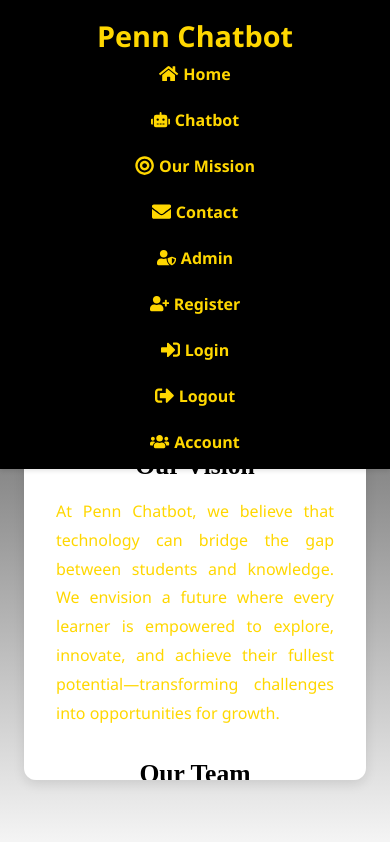
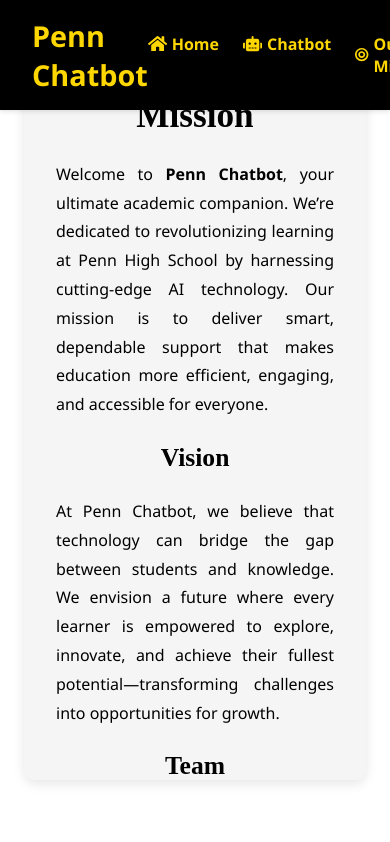
Before and after one commit to vmanukyann/PennAI, a React (Create React App) app in the folder client/: page /about in a window 390 px wide. Built offline with nearby package versions, Linux system fonts and the light colour scheme.

Commit message:
About Fixed

```diff
--- a/client/src/About Page/About.css
+++ b/client/src/About Page/About.css
@@ -1,29 +1,20 @@
-/* Define CSS Variables for Consistency */
-:root {
-  --primary-color: #000000; /* Black background */
-  --secondary-color: #ffffff; /* White or gold accent */
-  --text-color: #000000; /* Make text white for visibility on black */
-  --bg-gradient: linear-gradient(180deg, #000000 0%, #f5f5f5 100%);
-  --shadow-light: rgba(0, 0, 0, 0.1);
-  --shadow-heavy: rgba(0, 0, 0, 0.15);
-  --transition-speed: 0.3s;
-  --card-bg: #ffffff;
-  --card-shadow: 0 8px 16px rgba(0, 0, 0, 0.1);
-}
-
 /* General Styles */
+/* Ensure the body takes full height and width */
 html, body {
   height: 100%;
+  width: 100%;
   overflow: hidden;
 }
 
 body {
-  font-family: 'Montserrat', 'Arial', sans-serif;
+  font-family: 'Arial', sans-serif;
   margin: 0;
   padding: 0;
-  background-color: #000000;
-  color: #000000;
+  background-color: #ffffff; /* White background */
+  color: #000000; /* Black text */
+
 }
+
 
 /* Navbar */
 .navbar {
@@ -31,9 +22,9 @@ body {
   justify-content: space-between;
   align-items: center;
   padding: 1rem 2rem;
-  background-color: var(--primary-color);
-  color: var(--secondary-color);
-  box-shadow: 0 2px 6px var(--shadow-light);
+  background-color: #000000; /* Primary black */
+  color: #000000; /* Black text (adjusted from gold) */
+  box-shadow: 0 2px 6px rgba(0, 0, 0, 0.1);
   position: sticky;
   top: 0;
   z-index: 100;
@@ -43,8 +34,8 @@ body {
   font-size: 1.8rem;
   font-weight: bold;
   cursor: pointer;
-  color: var(--secondary-color);
-  transition: transform var(--transition-speed) ease;
+  color: #000000; /* Black text */
+  transition: transform 0.3s ease;
 }
 
 .nav-logo:hover {
@@ -65,33 +56,33 @@ body {
 
 .nav-links a {
   text-decoration: none;
-  color: var(--secondary-color);
+  color: #000000; /* Black text */
   font-size: 1rem;
-  transition: color var(--transition-speed) ease, transform var(--transition-speed) ease;
+  transition: color 0.3s ease, transform 0.3s ease;
 }
 
 .nav-links a:hover {
-  color: #000000; /* Still black on hover */
+  color: #333333; /* Slightly lighter black for hover */
   transform: translateY(-2px);
 }
 
-/* About Us Page */
-.about-container {
+/* Contact Page */
+.contact-container {
   display: flex;
   justify-content: center;
   align-items: flex-start;
   height: 100vh;
   width: 100vw;
-  padding: 4rem;
-  background: var(--bg-gradient);
+  padding: 2rem;
+  background: #ffffff; /* Solid white background */
   box-sizing: border-box;
   margin: 0;
   overflow: hidden;
-  scroll-behavior: smooth;
 }
 
-.about-card {
-  background: var(--card-bg);
+.contact-card {
+  background: #f5f5f5; /* Light gray background for contrast */
+  color: #000000; /* Black text */
   padding: 2rem;
   border-radius: 12px;
   box-shadow: 0 4px 12px rgba(0, 0, 0, 0.1);
@@ -103,128 +94,57 @@ body {
   animation: fadeIn 1s ease-in-out;
   text-align: center;
   margin: auto;
-  transition: transform var(--transition-speed), box-shadow var(--transition-speed);
+  transition: transform 0.3s ease, box-shadow 0.3s ease;
 }
 
-.about-card:hover {
+.contact-card:hover {
   transform: translateY(-5px);
   box-shadow: 0 12px 24px rgba(0, 0, 0, 0.15);
 }
 
-.about-card h1 {
-  font-size: 3rem;
-  color: var(--primary-color);
+.contact-card h1,
+.contact-card h2 {
+  font-size: 2rem;
+  color: #000000; /* Black title text */
   margin-bottom: 1.5rem;
   font-family: 'Playfair Display', serif;
-  text-transform: uppercase;
-  letter-spacing: 1px;
 }
 
-.about-card h2 {
-  font-size: 2rem;
-  color: var(--primary-color);
-  margin-top: 2rem;
-  margin-bottom: 1rem;
-  font-family: 'Playfair Display', serif;
-  text-transform: capitalize;
+.contact-card p {
+  font-size: 1.2rem;
+  text-align: justify;
+  line-height: 1.8;
+  margin-bottom: 1.5rem;
 }
 
-.about-card p {
-  font-size: 1.2rem;
-  margin-bottom: 1.5rem;
-  text-align: justify;
-  line-height: 1.8;
+.contact-card ul {
+  padding-left: 1.5rem;
 }
 
 .brand {
   font-weight: bold;
-  color: var(--secondary-color);
-}
-
-/* Decorative Divider */
-.divider {
-  width: 80px;
-  height: 4px;
-  background-color: var(--secondary-color);
-  margin: 1.5rem auto;
-  border-radius: 2px;
-}
-
-/* Fancy Button Example */
-.btn {
-  display: inline-block;
-  padding: 0.75rem 1.5rem;
-  background: var(--primary-color);
-  color: var(--secondary-color);
-  border: none;
-  border-radius: 50px;
-  font-size: 1rem;
-  cursor: pointer;
-  transition: background var(--transition-speed) ease, transform var(--transition-speed) ease;
-  text-decoration: none;
-}
-
-.btn:hover {
-  background: var(--secondary-color);
-  color: var(--primary-color);
-  transform: translateY(-3px);
+  color: #000000; /* Black brand text */
 }
 
 /* Responsive Design */
 @media (max-width: 768px) {
-  .about-container {
+  .contact-container {
     padding: 1.5rem;
   }
-  .about-card {
+
+  .contact-card {
     padding: 2rem;
   }
-  .about-card h1 {
+
+  .contact-card h1 {
     font-size: 2.2rem;
   }
-  .about-card h2 {
+
+  .contact-card h2 {
     font-size: 1.6rem;
   }
-  .about-card p {
+
+  .contact-card p {
     font-size: 1rem;
   }
-  .navbar {
-    flex-direction: column;
-    gap: 0.5rem;
-  }
-  .nav-links {
-    flex-direction: column;
-    gap: 1rem;
-  }
 }
-
-@keyframes fadeIn {
-  from {
-    opacity: 0;
-    transform: translateY(20px);
-  }
-  to {
-    opacity: 1;
-    transform: translateY(0);
-  }
-}
-@keyframes slideInLeft {
-  from {
-    opacity: 0;
-    transform: translateX(-100%);
-  }
-  to {
-    opacity: 1;
-    transform: translateX(0);
-  }
-}
-@keyframes slideInRight {
-  from {
-    opacity: 0;
-    transform: translateX(100%);
-  }
-  to {
-    opacity: 1;
-    transform: translateX(0);
-  }
-}
-/* End of CSS */
--- a/client/src/About Page/About.js
+++ b/client/src/About Page/About.js
@@ -1,7 +1,7 @@
 import React from "react";
 import { useNavigate } from "react-router-dom";
 import { FaHome, FaRobot, FaBullseye, FaEnvelope, FaUserShield, FaUserPlus, FaSignInAlt, FaSignOutAlt, FaUsers } from "react-icons/fa"; // Import icons
-import './About.css';
+import "./About.css";
 
 function NavBar() {
   const navigate = useNavigate();
@@ -60,28 +60,27 @@ function NavBar() {
   );
 }
 
-function About() {
+function Contact() {
   return (
     <div>
       <NavBar />
-      <div className="about-container">
-        <div className="about-card">
-          <h1>Our Mission</h1>
+      <div className="contact-container">
+        <div className="contact-card">
+          <h1>Mission</h1>
           <p>
-            Welcome to <span className="brand">Penn Chatbot</span>, your ultimate academic companion. We’re dedicated to revolutionizing learning at Penn High School by harnessing cutting-edge AI technology. Our mission is to deliver smart, dependable support that makes education more efficient, engaging, and accessible for everyone.
+          Welcome to <span className="brand">Penn Chatbot</span>, your ultimate academic companion. We’re dedicated to revolutionizing learning at Penn High School by harnessing cutting-edge AI technology. Our mission is to deliver smart, dependable support that makes education more efficient, engaging, and accessible for everyone.
           </p>
-          <h2>Our Vision</h2>
+          <h2>Vision</h2>
           <p>
-            At Penn Chatbot, we believe that technology can bridge the gap between students and knowledge. We envision a future where every learner is empowered to explore, innovate, and achieve their fullest potential—transforming challenges into opportunities for growth.
+          At Penn Chatbot, we believe that technology can bridge the gap between students and knowledge. We envision a future where every learner is empowered to explore, innovate, and achieve their fullest potential—transforming challenges into opportunities for growth.
           </p>
-          <h2>Our Team</h2>
+          <h2>Team</h2>
           <p>
-            Penn Chatbot is crafted by a passionate team of students and educators who believe in the power of technology to transform education. United by our commitment to innovation and excellence, we create dynamic tools that enhance the academic journey and inspire a love for learning.
-          </p>
+          Penn Chatbot is crafted by a passionate team of students and educators who believe in the power of technology to transform education. United by our commitment to innovation and excellence, we create dynamic tools that enhance the academic journey and inspire a love for learning.          </p>
         </div>
       </div>
     </div>
   );
 }
 
-export default About;
+export default Contact;
```
